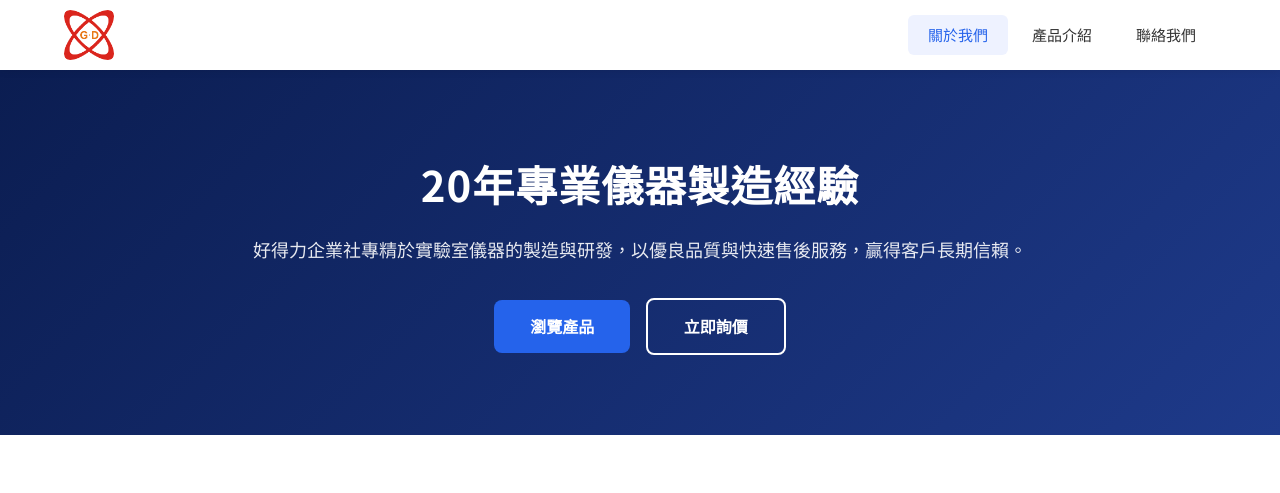
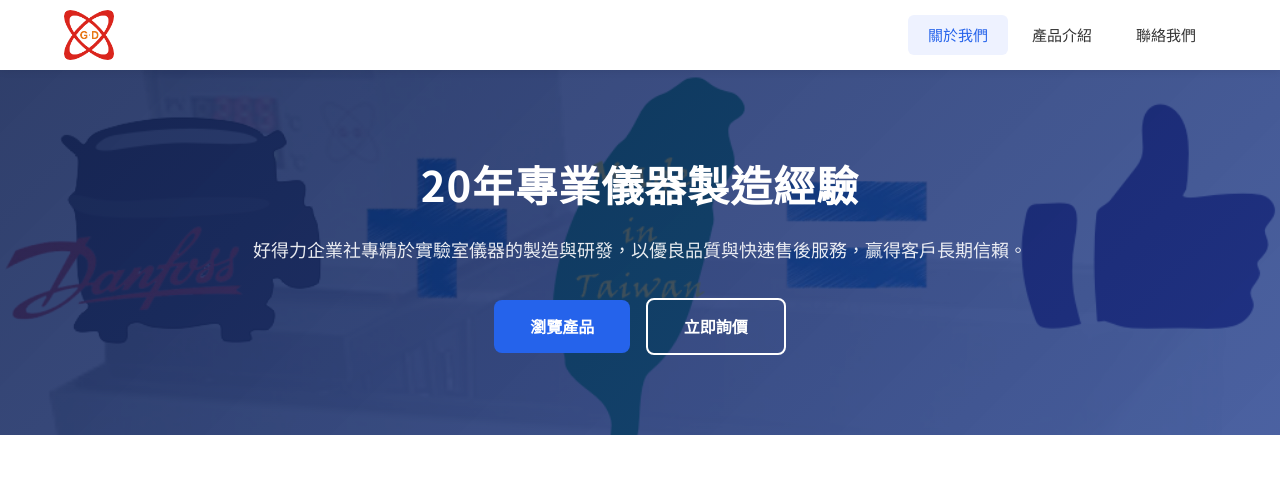
Before and after one commit to bill97385/gooderly-website, a plain HTML site: page index.html in a window 1280 px wide. Shown: the top 493 px of the page. Drawn offline with Linux system fonts and the light colour scheme.

Commit message:
Add good.png as hero background with blue overlay

```diff
--- a/styles.css
+++ b/styles.css
@@ -54,7 +54,7 @@ ul{list-style:none;}
 /* --- Hero Section --- */
 .hero{
   margin-top:70px;position:relative;overflow:hidden;
-  background:linear-gradient(135deg,#0B1D51 0%,#1E3A8A 100%);
+  background:linear-gradient(135deg,rgba(11,29,81,.85) 0%,rgba(30,58,138,.8) 100%),url('images/good.png') center/cover no-repeat;
   color:#fff;padding:80px 24px;text-align:center;
 }
 .hero-content{max-width:800px;margin:auto;}
```
